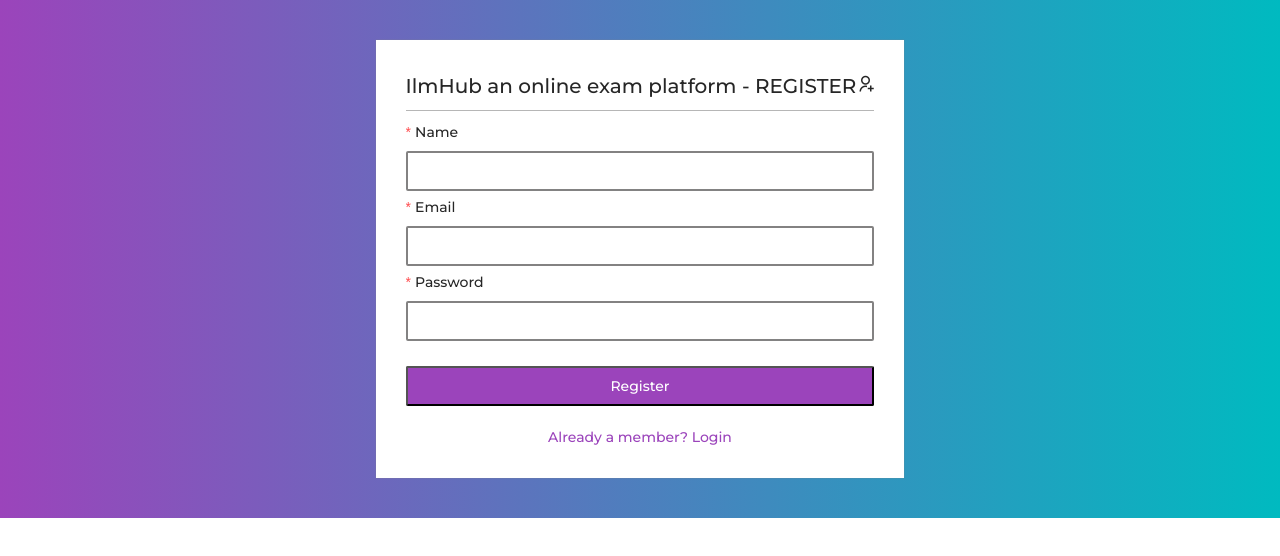
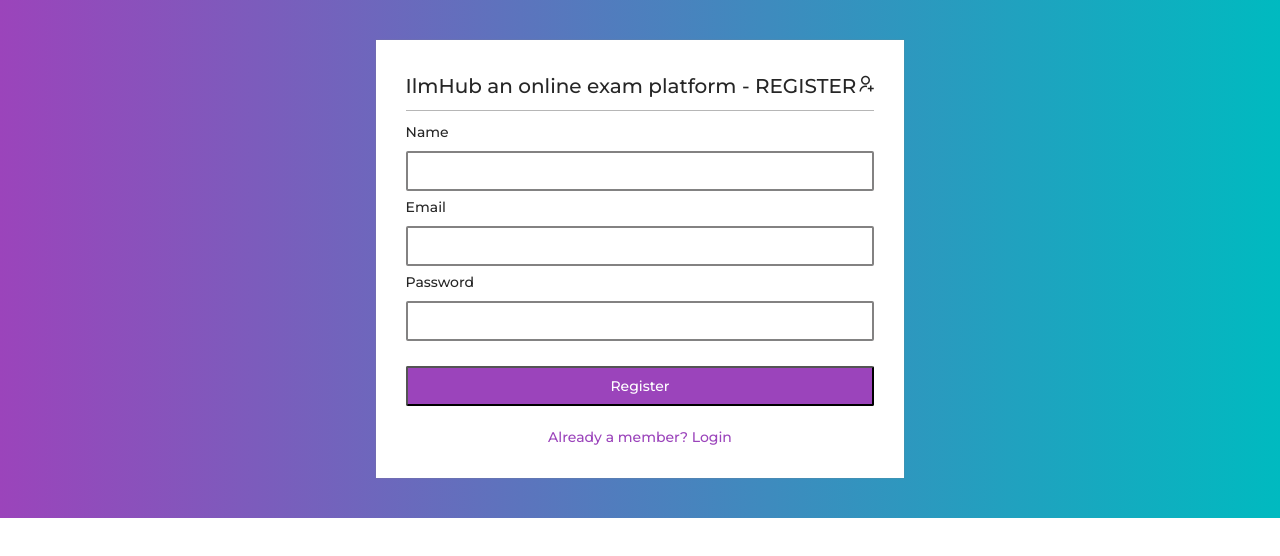
Before and after one commit to Hammad-Zubair-off/IlmHub-an-online-exam-platform-Client1.O, a React (Create React App) app: page /register in a window 1280 px wide. Shown: the top 556 px of the page. Built offline with nearby package versions, Linux system fonts and the light colour scheme; no server answers.

Commit message:
Added Urls

```diff
--- a/src/apicalls/index.js
+++ b/src/apicalls/index.js
@@ -1,48 +1,10 @@
 import axios from 'axios';
 
-// Define the backend URL as a constant
-const BACKEND_URL = 'https://ilm-hub-an-online-exam-platform-server.vercel.app';
-
 const axiosInstance = axios.create({
-    baseURL: BACKEND_URL,
+    baseURL: process.env.REACT_APP_API_URL || 'http://localhost:5001',
     headers: {
-        'Content-Type': 'application/json',
-        Authorization: `Bearer ${localStorage.getItem('token')}`
-    },
-    withCredentials: true
+         Authorization : `Bearer ${localStorage.getItem('token')}`
+    }
 });
 
-// Request interceptor for debugging
-axiosInstance.interceptors.request.use(
-    (config) => {
-        // Ensure the request goes to the backend URL
-        config.baseURL = BACKEND_URL;
-        console.log('Request URL:', config.baseURL + config.url);
-        console.log('Request Method:', config.method);
-        console.log('Request Headers:', config.headers);
-        return config;
-    },
-    (error) => {
-        console.error('Request Error:', error);
-        return Promise.reject(error);
-    }
-);
-
-// Response interceptor for debugging
-axiosInstance.interceptors.response.use(
-    (response) => {
-        console.log('Response Status:', response.status);
-        console.log('Response Data:', response.data);
-        return response;
-    },
-    (error) => {
-        console.error('Response Error:', error.response?.status, error.response?.data);
-        if (error.response?.status === 401) {
-            localStorage.removeItem('token');
-            window.location.href = '/login';
-        }
-        return Promise.reject(error);
-    }
-);
-
 export default axiosInstance;
--- a/src/pages/common/Register/index.js
+++ b/src/pages/common/Register/index.js
@@ -8,24 +8,21 @@ import { HideLoading, ShowLoading } from "../../../redux/loaderSlice";
 function Register() {
   const dispatch = useDispatch();
   const navigate = useNavigate();
-  const [form] = Form.useForm();
-
   const onFinish = async (values) => {
     try {
       dispatch(ShowLoading());
       const response = await registerUser(values);
+
       dispatch(HideLoading());
-
       if (response.success) {
         message.success(response.message);
-        form.resetFields();
         navigate("/login");
       } else {
         message.error(response.message);
       }
     } catch (error) {
       dispatch(HideLoading());
-      message.error(error.message || "Registration failed. Please try again.");
+      message.error(error.message);
     }
   };
 
@@ -37,41 +34,14 @@ function Register() {
             IlmHub an online exam platform - REGISTER<i className="ri-user-add-line ml-1"></i>
           </h1>
           <div className="divider"></div>
-          <Form
-            form={form}
-            layout="vertical"
-            className="mt-2"
-            onFinish={onFinish}
-            validateTrigger="onBlur"
-          >
-            <Form.Item
-              name="name"
-              label="Name"
-              rules={[
-                { required: true, message: 'Please enter your name' },
-                { min: 3, message: 'Name must be at least 3 characters' }
-              ]}
-            >
+          <Form layout="vertical" className="mt-2" onFinish={onFinish}>
+            <Form.Item name="name" label="Name">
               <input type="text" className="w-full" />
             </Form.Item>
-            <Form.Item
-              name="email"
-              label="Email"
-              rules={[
-                { required: true, message: 'Please enter your email' },
-                { type: 'email', message: 'Please enter a valid email' }
-              ]}
-            >
-              <input type="email" className="w-full" />
+            <Form.Item name="email" label="Email">
+              <input type="text" className="w-full" />
             </Form.Item>
-            <Form.Item
-              name="password"
-              label="Password"
-              rules={[
-                { required: true, message: 'Please enter your password' },
-                { min: 6, message: 'Password must be at least 6 characters' }
-              ]}
-            >
+            <Form.Item name="password" label="Password">
               <input type="password" className="w-full" />
             </Form.Item>
 
```
